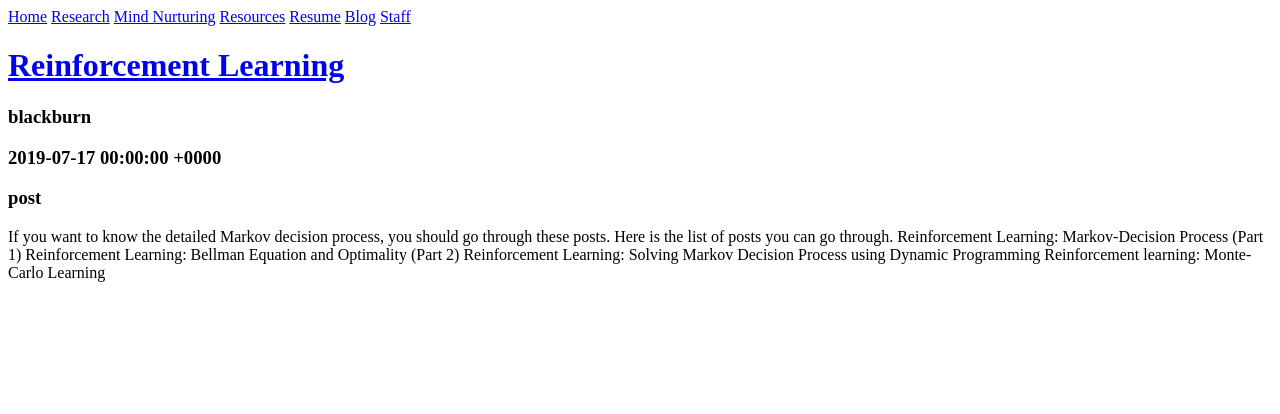
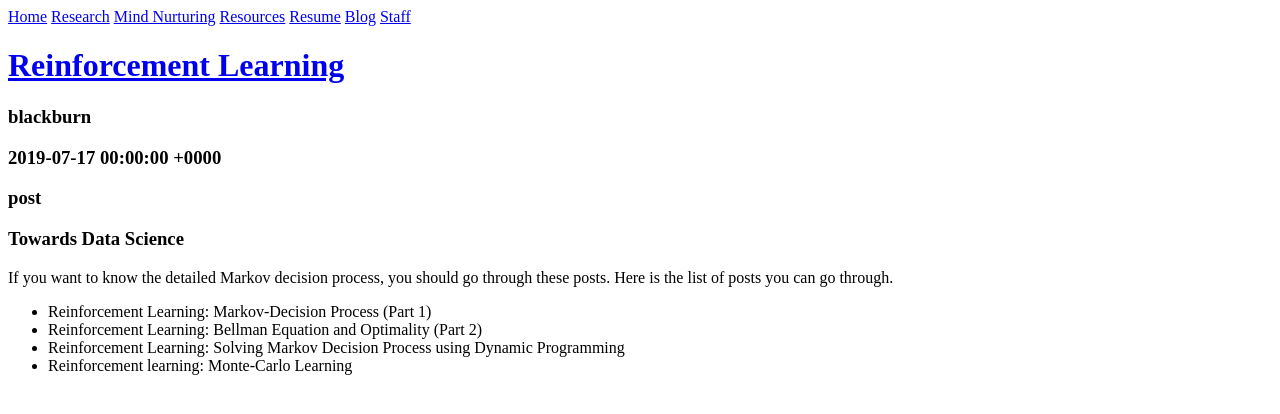
Before and after one commit to Qiana0223/qiana0223.github.io, a Jekyll site: the page built from _resources/reinforcementLearning.md, in a window 1280 px wide. Shown: the top 414 px of the page. Built offline with Jekyll 4.4.1, drawn with Linux system fonts in a browser that asks for light colours; some of the changed lines change nothing that is shown.

Commit message:
Update reinforcementLearning.md

```diff
--- a/_resources/reinforcementLearning.md
+++ b/_resources/reinforcementLearning.md
@@ -1,15 +1,15 @@
 ---
 name: Reinforcement Learning
 author: blackburn
-pubish: Towards Data Science
+publish: Towards Data Science
 date: Jul 17, 2019
 type: post
-url: https://towardsdatascience.com/introduction-to-reinforcement-learning-markov-decision-process-44c533ebf8da
+resource_url: https://towardsdatascience.com/introduction-to-reinforcement-learning-markov-decision-process-44c533ebf8da
 ---
 
 If you want to know the detailed Markov decision process, you should go through these posts.
 Here is the list of posts you can go through.
-Reinforcement Learning: Markov-Decision Process (Part 1)
-Reinforcement Learning: Bellman Equation and Optimality (Part 2)
-Reinforcement Learning: Solving Markov Decision Process using Dynamic Programming
-Reinforcement learning: Monte-Carlo Learning
+- Reinforcement Learning: Markov-Decision Process (Part 1)
+- Reinforcement Learning: Bellman Equation and Optimality (Part 2)
+- Reinforcement Learning: Solving Markov Decision Process using Dynamic Programming
+- Reinforcement learning: Monte-Carlo Learning
```
